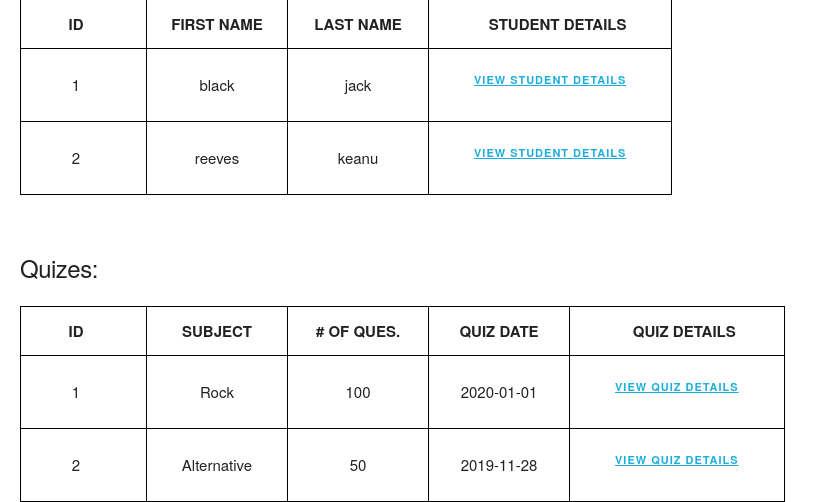
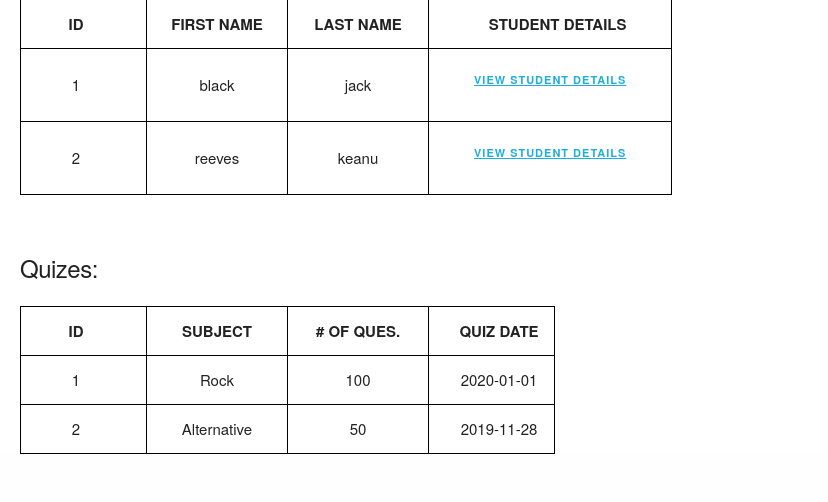
Before and after one commit to leov2000/IS211_Assignment12, a Flask app: page /dashboard in a window 1280 px wide. Shown: the part 517-1019 px from the top of the page, without its empty margins (0-828 px from the left). After the commit the page ends 971 px from the top, so only its background shows below. Run offline with Flask 2, Linux system fonts and the light colour scheme; a user stored in the database is signed in.

Commit message:
(Removed) quiz view link

```diff
--- a/templates/dashboard.html
+++ b/templates/dashboard.html
@@ -96,7 +96,6 @@
                         <th>SUBJECT</th>
                         <th># OF QUES.</th>
                         <th>QUIZ DATE</th>
-                        <th>QUIZ DETAILS</th>
                     </tr>
                     {% for quiz in quiz_values %}
                     <tr>
@@ -104,7 +103,6 @@
                         <td>{{ quiz.subject }}</td>
                         <td>{{ quiz.quiz_num }}</td>
                         <td>{{ quiz.quiz_date }}</td>
-                        <td> <button><a href="quiz/{{quiz.quiz_id}}">View Quiz Details</a></button></td></td>
                     </tr>
                     {% endfor %}
                 </table>
```
